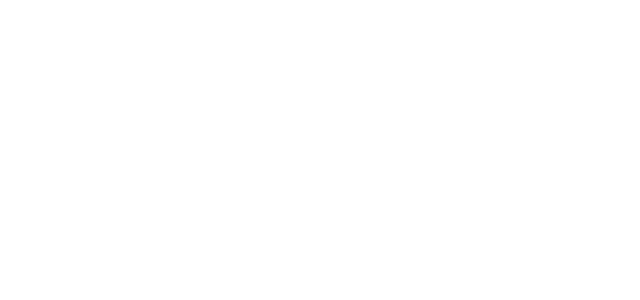
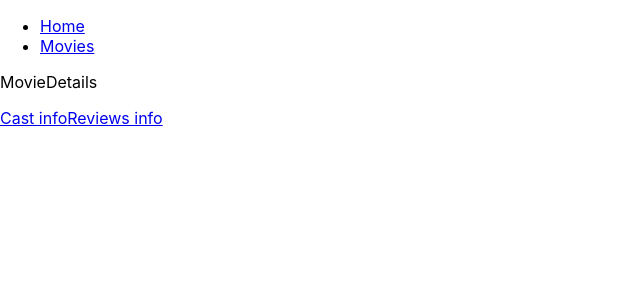
Before and after one commit to YuliiaTsaruk/goit-react-hw-05-movies, a React (Create React App) app: page /goit-react-hw-05-movies/movies/1 in a window 1280 px wide. Shown: the top 300 px of the page, without its empty margins (0-640 px from the left). Built offline with nearby package versions, Linux system fonts and the light colour scheme.

Commit message:
add routes

```diff
--- a/package.json
+++ b/package.json
@@ -9,6 +9,7 @@
     "@testing-library/user-event": "^13.5.0",
     "react": "^18.1.0",
     "react-dom": "^18.1.0",
+    "react-router-dom": "^6.21.3",
     "react-scripts": "5.0.1",
     "web-vitals": "^2.1.3"
   },
--- /dev/null
+++ b/src/components/Api.js
@@ -0,0 +1,2 @@
+// const KEY = '7f02ea25314c53c27ad69245e14e3296';
+// 'https://api.themoviedb.org'
--- a/src/components/App.jsx
+++ b/src/components/App.jsx
@@ -1,3 +1,35 @@
+import { Route, Routes } from 'react-router';
+
+import HomePage from 'pages/HomePage';
+import MovieDetailsPage from 'pages/MovieDetailsPage';
+import MoviesPage from 'pages/MoviesPage';
+import { NavLink } from 'react-router-dom';
+
 export const App = () => {
-  return <div></div>;
+  return (
+    <div>
+      <nav>
+        <ul>
+          <li>
+            <NavLink to="/">Home</NavLink>
+          </li>
+          <li>
+            <NavLink to="/movies">Movies</NavLink>
+          </li>
+        </ul>
+      </nav>
+      <Routes>
+        <Route path="/" element={<HomePage />} />
+        <Route path="/movies" element={<MoviesPage />} />
+        <Route path="/movies/:movieId" element={<MovieDetailsPage />}>
+          <Route path="cast" element>
+            Cast
+          </Route>
+          <Route path="reviews" element>
+            Reviews
+          </Route>
+        </Route>
+      </Routes>
+    </div>
+  );
 };
--- /dev/null
+++ b/src/components/MovieCast/MovieCast.jsx
@@ -0,0 +1,5 @@
+import { Link } from 'react-router-dom';
+
+export const MovieCast = () => {
+  return <Link to={'cast'}>Cast info</Link>;
+};
--- /dev/null
+++ b/src/components/MovieReviews/MovieReviews.jsx
@@ -0,0 +1,5 @@
+import { Link } from 'react-router-dom';
+
+export const MovieReviews = () => {
+  return <Link to={'reviews'}>Reviews info</Link>;
+};
--- a/src/index.js
+++ b/src/index.js
@@ -2,9 +2,12 @@ import React from 'react';
 import ReactDOM from 'react-dom/client';
 import { App } from 'components/App';
 import './index.css';
+import { BrowserRouter } from 'react-router-dom';
 
 ReactDOM.createRoot(document.getElementById('root')).render(
   <React.StrictMode>
-    <App />
+    <BrowserRouter basename="/goit-react-hw-05-movies">
+      <App />
+    </BrowserRouter>
   </React.StrictMode>
 );
--- /dev/null
+++ b/src/pages/HomePage.jsx
@@ -0,0 +1,3 @@
+export default function HomePage() {
+  return <div>Home</div>;
+}
--- /dev/null
+++ b/src/pages/MovieDetailsPage.jsx
@@ -0,0 +1,12 @@
+import { MovieCast } from 'components/MovieCast/MovieCast';
+import { MovieReviews } from 'components/MovieReviews/MovieReviews';
+
+export default function MovieDetailsPage() {
+  return (
+    <div>
+      <p>MovieDetails</p>
+      <MovieCast />
+      <MovieReviews />
+    </div>
+  );
+}
--- /dev/null
+++ b/src/pages/MoviesPage.jsx
@@ -0,0 +1,3 @@
+export default function MoviesPage() {
+  return <div>Movies</div>;
+}
```
Also changed, not shown: 1 other file (tests, documents, lock files or other folders).
